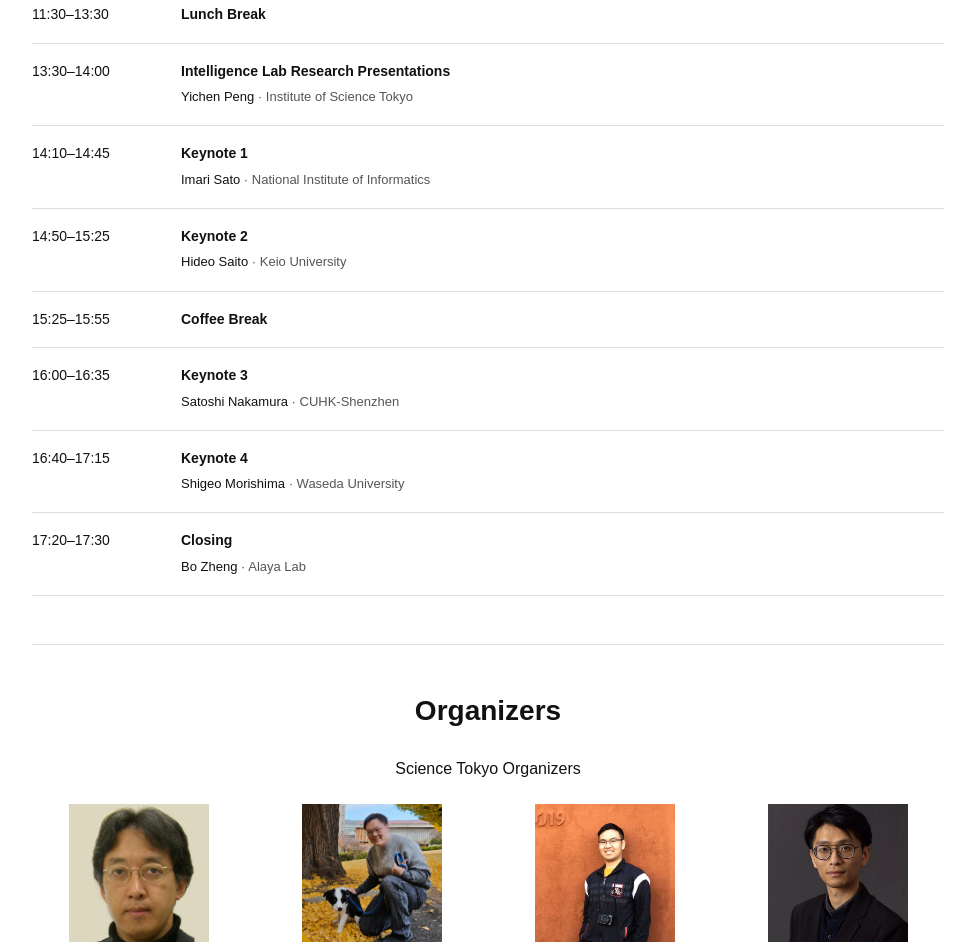
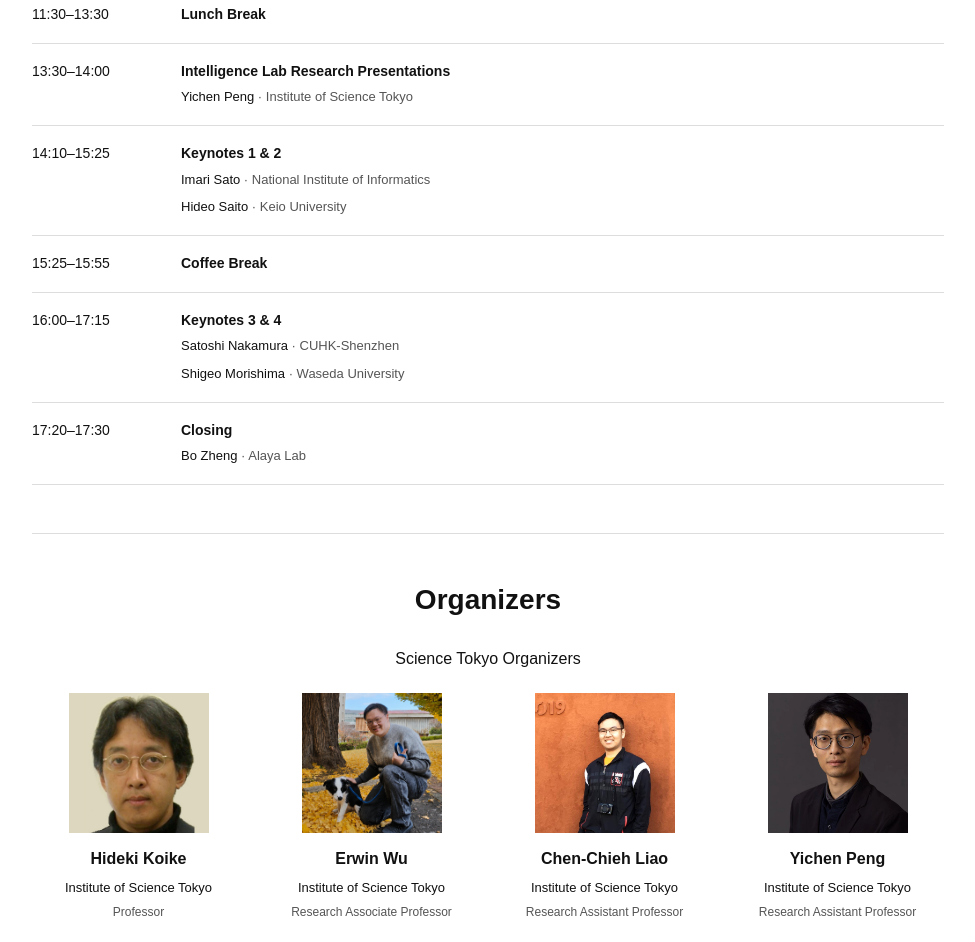
Before and after one commit to koikelab-team/iis2026, a plain HTML site: page index.html in a window 1280 px wide. Shown: the part 1812-2754 px from the top of the page, without its empty margins (152-1127 px from the left). Drawn offline with Linux system fonts and the light colour scheme.

Commit message:
Group keynotes into two program sessions

```diff
--- a/index.html
+++ b/index.html
@@ -54,11 +54,9 @@
           <li class="schedule-row"><span class="time">10:30–11:30</span><div><h4>Alaya Lab Research Presentations</h4><p class="schedule-speaker">Intern Students <span>· Alaya Lab</span></p></div></li>
           <li class="schedule-row"><span class="time">11:30–13:30</span><div><h4>Lunch Break</h4></div></li>
           <li class="schedule-row"><span class="time">13:30–14:00</span><div><h4>Intelligence Lab Research Presentations</h4><a class="schedule-speaker" href="#yichen-peng">Yichen Peng <span>· Institute of Science Tokyo</span></a></div></li>
-          <li class="schedule-row"><span class="time">14:10–14:45</span><div><h4>Keynote 1</h4><a class="schedule-speaker" href="#imari-sato">Imari Sato <span>· National Institute of Informatics</span></a></div></li>
-          <li class="schedule-row"><span class="time">14:50–15:25</span><div><h4>Keynote 2</h4><a class="schedule-speaker" href="#hideo-saito">Hideo Saito <span>· Keio University</span></a></div></li>
+          <li class="schedule-row"><span class="time">14:10–15:25</span><div><h4>Keynotes 1 &amp; 2</h4><a class="schedule-speaker" href="#imari-sato">Imari Sato <span>· National Institute of Informatics</span></a><br><a class="schedule-speaker" href="#hideo-saito">Hideo Saito <span>· Keio University</span></a></div></li>
           <li class="schedule-row"><span class="time">15:25–15:55</span><div><h4>Coffee Break</h4></div></li>
-          <li class="schedule-row"><span class="time">16:00–16:35</span><div><h4>Keynote 3</h4><a class="schedule-speaker" href="#satoshi-nakamura">Satoshi Nakamura <span>· CUHK-Shenzhen</span></a></div></li>
-          <li class="schedule-row"><span class="time">16:40–17:15</span><div><h4>Keynote 4</h4><a class="schedule-speaker" href="#shigeo-morishima">Shigeo Morishima <span>· Waseda University</span></a></div></li>
+          <li class="schedule-row"><span class="time">16:00–17:15</span><div><h4>Keynotes 3 &amp; 4</h4><a class="schedule-speaker" href="#satoshi-nakamura">Satoshi Nakamura <span>· CUHK-Shenzhen</span></a><br><a class="schedule-speaker" href="#shigeo-morishima">Shigeo Morishima <span>· Waseda University</span></a></div></li>
           <li class="schedule-row"><span class="time">17:20–17:30</span><div><h4>Closing</h4><a class="schedule-speaker" href="#bo-zheng">Bo Zheng <span>· Alaya Lab</span></a></div></li>
         </ol>
       </div>
```
